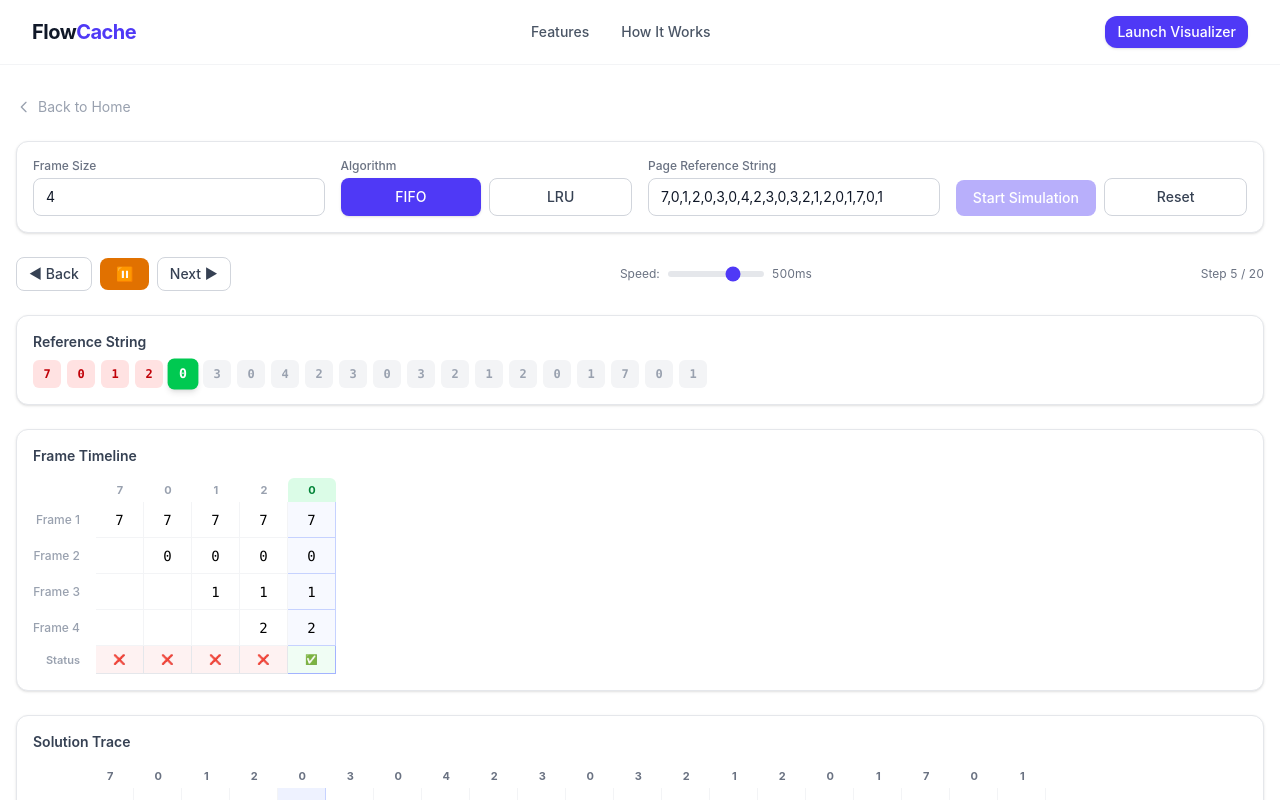
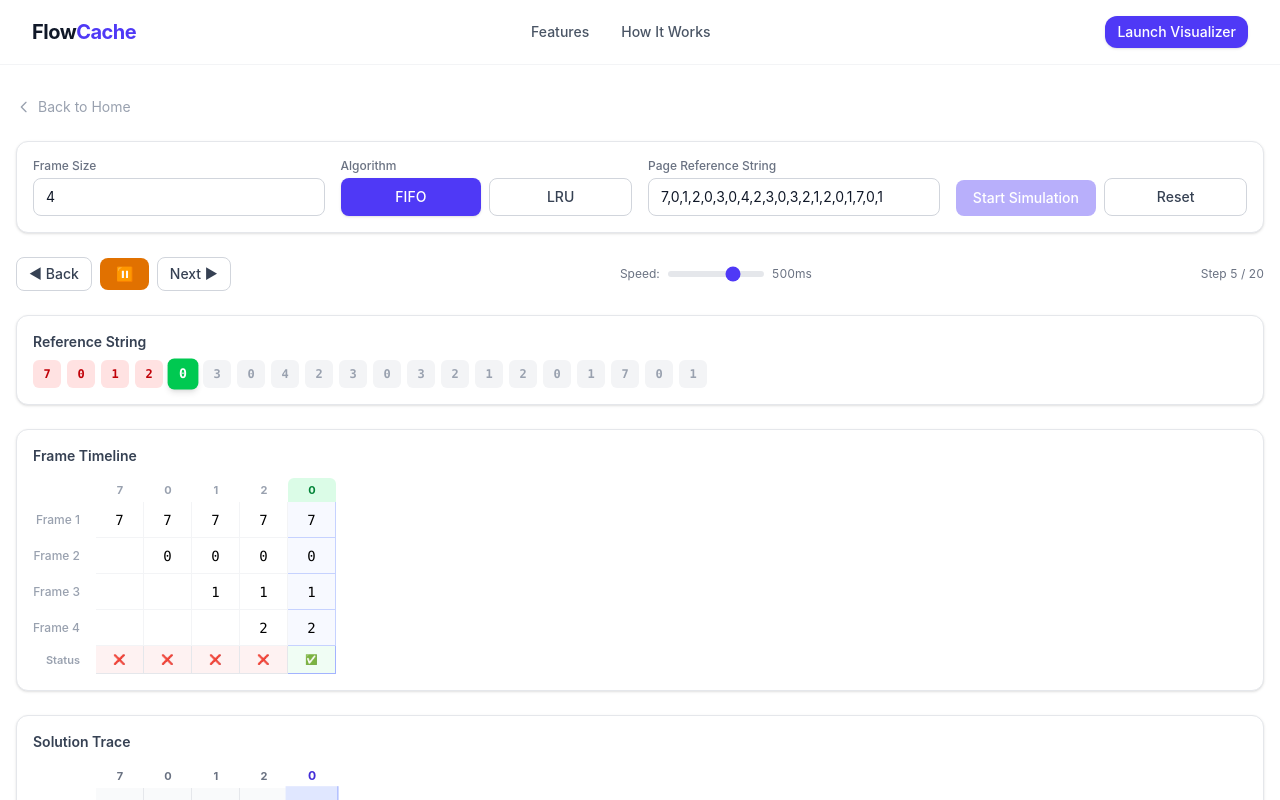
Before and after one commit to imKenth/kdryl-flowchache, a React (Vite) app: page /visualizer in a window 1280 px wide. Both pictures are taken after a click on the button "Start Simulation". Shown: the top 800 px of the page. Built offline with nearby package versions, Linux system fonts and the light colour scheme.

Commit message:
add transition animations to solution trace cells

```diff
--- a/src/pages/visualizer.tsx
+++ b/src/pages/visualizer.tsx
@@ -441,7 +441,7 @@ export default function Visualizer() {
     </h2>
 
     {(() => {
-      const pages = steps.map(s => s.page) // ✅ correct source
+      const pages = steps.slice(0, currentStep).map(s => s.page)
       const trace = buildTrace(pages, frameSize)
 
       return (
@@ -454,7 +454,7 @@ export default function Visualizer() {
                 key={i}
                 className="flex h-9 items-center justify-end pr-2 text-xs font-medium text-gray-400"
               >
-                Shift {i + 1}
+                Frame {i + 1}
               </div>
             ))}
           </div>
@@ -463,29 +463,44 @@ export default function Visualizer() {
           <div className="flex flex-col">
             {/* Header row (reference string) */}
             <div className="flex">
-              {pages.map((p, i) => (
+              {pages.map((p, i) => {
+                const isLast = i === currentStep - 1
+                return (
                   <div
                     key={i}
-                  className="flex h-6 w-12 items-center justify-center text-[11px] font-bold text-gray-500"
+                    className={`flex h-6 w-12 items-center justify-center text-[11px] font-bold transition-all duration-200 ${
+                      isLast ? 'text-indigo-700 scale-110' : 'text-gray-500'
+                    }`}
                   >
                     {p}
                   </div>
-              ))}
+                )
+              })}
             </div>
 
             {/* Trace rows */}
             {trace.map((row, rowIdx) => (
               <div key={rowIdx} className="flex">
-                {row.map((val, colIdx) => (
+                {row.map((val, colIdx) => {
+                  const isLast = colIdx === currentStep - 1
+                  const isDiagonal = val !== null
+                  return (
                     <div
                       key={colIdx}
-                    className={`flex h-9 w-12 items-center justify-center border-b border-r text-sm font-mono
-                      ${colIdx === currentStep - 1 ? 'bg-indigo-50 border-indigo-200' : 'border-gray-100'}
-                    `}
+                      className={`flex h-9 w-12 items-center justify-center border-b border-r text-sm font-mono transition-all duration-300 ${
+                        isDiagonal && isLast
+                          ? 'border-indigo-300 bg-indigo-100 text-indigo-800 scale-110 z-10'
+                          : isDiagonal
+                          ? 'border-gray-200 bg-gray-50 text-gray-600'
+                          : colIdx === currentStep - 1
+                          ? 'border-indigo-200 bg-indigo-50/50'
+                          : 'border-gray-100'
+                      }`}
                     >
                       {val ?? ''}
                     </div>
-                ))}
+                  )
+                })}
               </div>
             ))}
           </div>
```
Lines whose indentation alone changed are shown as unchanged.
